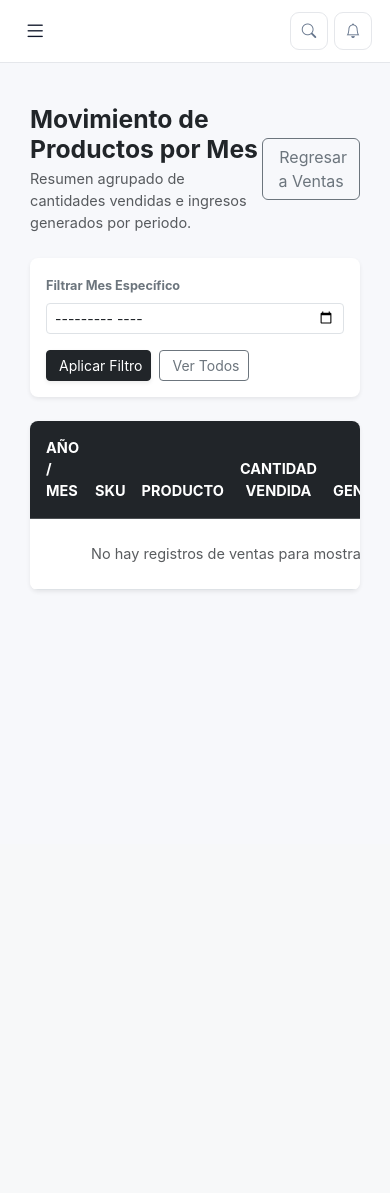
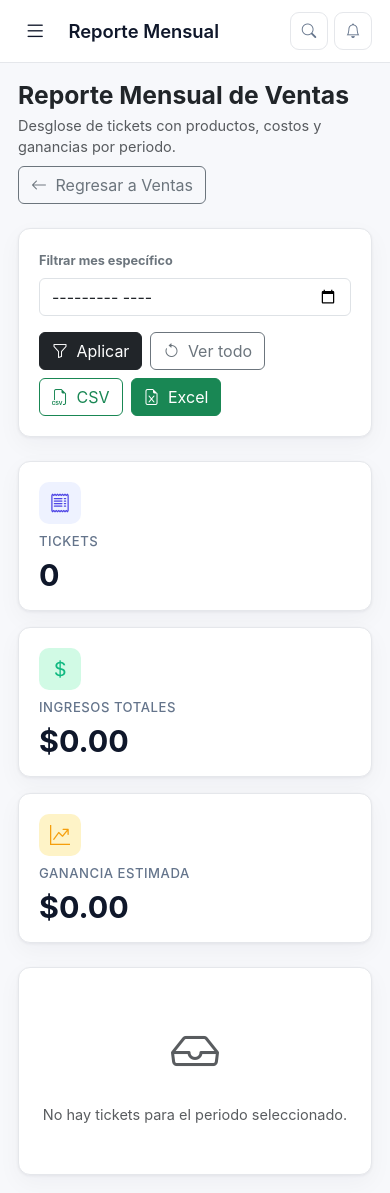
Before and after one commit to jraularanda-lab/comercial-link, a Flask app: page /ventas/reporte-mensual in a window 390 px wide. Before the commit the page ends 591 px from the top, so only its background shows below. Run offline with Flask 3, Linux system fonts and the light colour scheme; parts of the project's set-up code (start-up, migrations or seed data) failed here and were passed over.

Commit message:
feat: add monthly report with CSV/Excel export

```diff
--- a/requirements.txt
+++ b/requirements.txt
@@ -9,3 +9,4 @@ gunicorn
 python-dotenv
 cryptography
 requests
+openpyxl==3.1.5
--- a/templates/ventas/reporte_mensual.html
+++ b/templates/ventas/reporte_mensual.html
@@ -1,83 +1,189 @@
 {% extends "base.html" %}
+{% block title %}Reporte Mensual · Comercial Link{% endblock %}
+{% block page_title %}Reporte Mensual{% endblock %}
+
 {% block content %}
-<div class="container-fluid py-4">
-    <div class="d-flex justify-content-between align-items-center mb-4">
+
+<!-- Header -->
+<div class="d-flex flex-wrap justify-content-between align-items-center mb-4 gap-2">
   <div>
-            <h2 class="fw-bold text-dark mb-1">Movimiento de Productos por Mes</h2>
-            <p class="text-muted mb-0">Resumen agrupado de cantidades vendidas e ingresos generados por periodo.</p>
+    <h2 class="fw-bold text-dark mb-1">Reporte Mensual de Ventas</h2>
+    <p class="text-muted mb-0">Desglose de tickets con productos, costos y ganancias por periodo.</p>
   </div>
   <a href="{{ url_for('ventas.index') }}" class="btn btn-outline-secondary">
-            <i class="fas fa-arrow-left me-1"></i> Regresar a Ventas
+    <i class="bi bi-arrow-left me-1"></i> Regresar a Ventas
   </a>
 </div>
 
-    <!-- Tarjeta de Filtro por Mes -->
-    <div class="card shadow-sm border-0 mb-4 bg-white rounded-3">
-        <div class="card-body p-3">
+<!-- Filtro + Exportaciones -->
+<div class="cl-panel mb-4">
   <form method="GET" action="{{ url_for('ventas.reporte_mensual') }}" class="row g-3 align-items-end">
     <div class="col-md-4">
-                    <label for="mes" class="form-label small fw-bold text-secondary">Filtrar Mes Específico</label>
-                    <input type="month" class="form-control form-control-sm" id="mes" name="mes" value="{{ filtro_mes }}">
+      <label class="form-label small fw-bold text-secondary">Filtrar mes específico</label>
+      <input type="month" class="form-control" name="mes" value="{{ filtro_mes }}">
     </div>
-                <div class="col-md-4 d-flex gap-2">
-                    <button type="submit" class="btn btn-dark btn-sm shadow-sm">
-                        <i class="fas fa-filter me-1"></i> Aplicar Filtro
+
+    <div class="col-md-8 d-flex flex-wrap gap-2 justify-content-md-end">
+      <button type="submit" class="btn btn-dark">
+        <i class="bi bi-funnel me-1"></i> Aplicar
       </button>
-                    <a href="{{ url_for('ventas.reporte_mensual') }}" class="btn btn-outline-secondary btn-sm">
-                        <i class="fas fa-undo me-1"></i> Ver Todos
+      <a href="{{ url_for('ventas.reporte_mensual') }}" class="btn btn-outline-secondary">
+        <i class="bi bi-arrow-counterclockwise me-1"></i> Ver todo
+      </a>
+      <a href="{{ url_for('ventas.reporte_mensual_csv', mes=filtro_mes) }}"
+         class="btn btn-outline-success">
+        <i class="bi bi-filetype-csv me-1"></i> CSV
+      </a>
+      <a href="{{ url_for('ventas.reporte_mensual_excel', mes=filtro_mes) }}"
+         class="btn btn-success">
+        <i class="bi bi-file-earmark-excel me-1"></i> Excel
       </a>
     </div>
   </form>
 </div>
+
+<!-- KPIs resumen -->
+<div class="row g-3 mb-4">
+  <div class="col-12 col-md-4">
+    <div class="kpi">
+      <div class="kpi-icon primary"><i class="bi bi-receipt"></i></div>
+      <div class="kpi-label">Tickets</div>
+      <div class="kpi-value">{{ total_tickets }}</div>
+    </div>
+  </div>
+  <div class="col-12 col-md-4">
+    <div class="kpi">
+      <div class="kpi-icon success"><i class="bi bi-currency-dollar"></i></div>
+      <div class="kpi-label">Ingresos totales</div>
+      <div class="kpi-value">${{ "%.2f"|format(total_ingresos) }}</div>
+    </div>
+  </div>
+  <div class="col-12 col-md-4">
+    <div class="kpi">
+      <div class="kpi-icon warning"><i class="bi bi-graph-up-arrow"></i></div>
+      <div class="kpi-label">Ganancia estimada</div>
+      <div class="kpi-value">${{ "%.2f"|format(total_ganancia) }}</div>
+    </div>
+  </div>
 </div>
 
-    <!-- Tabla Agrupada por Mes -->
-    <div class="card shadow-sm border-0 rounded-3 overflow-hidden">
-        <div class="card-body p-0">
+<!-- Tickets agrupados por periodo -->
+{% if periodos %}
+  {% for periodo, tickets in periodos.items() %}
+    <div class="cl-panel mb-4">
+      <div class="d-flex justify-content-between align-items-center mb-3">
+        <div class="cl-panel-title mb-0">
+          <i class="bi bi-calendar-alt text-primary me-2"></i> Periodo: {{ periodo }}
+        </div>
+        <span class="badge bg-primary-subtle text-primary-emphasis">
+          {{ tickets|length }} ticket{{ 's' if tickets|length != 1 else '' }}
+        </span>
+      </div>
+
+      <div class="accordion" id="acc-{{ periodo }}">
+        {% for t in tickets %}
+          <div class="accordion-item mb-2 border rounded-3 overflow-hidden">
+            <h2 class="accordion-header">
+              <button class="accordion-button collapsed px-3 py-2" type="button"
+                      data-bs-toggle="collapse"
+                      data-bs-target="#tk-{{ t.folio|replace('.','_')|replace('/','_') }}">
+                <div class="d-flex flex-wrap align-items-center w-100 gap-3 pe-3">
+                  <span class="badge bg-dark">#{{ t.folio }}</span>
+                  <span class="small text-muted">
+                    <i class="bi bi-calendar3 me-1"></i>
+                    {{ t.fecha.strftime('%d/%m/%Y') if t.fecha else '—' }}
+                  </span>
+                  <span class="small">
+                    <i class="bi bi-person me-1"></i> {{ t.cliente }}
+                  </span>
+                  <span class="badge bg-info-subtle text-info-emphasis">{{ t.canal }}</span>
+                  <span class="badge
+                    {% if t.estatus == 'COMPLETADA' %}bg-success-subtle text-success-emphasis
+                    {% elif t.estatus == 'CANCELADA' %}bg-danger-subtle text-danger-emphasis
+                    {% else %}bg-secondary-subtle text-secondary-emphasis{% endif %}">
+                    {{ t.estatus }}
+                  </span>
+                  <span class="ms-auto fw-bold text-success">${{ "%.2f"|format(t.total) }}</span>
+                </div>
+              </button>
+            </h2>
+            <div id="tk-{{ t.folio|replace('.','_')|replace('/','_') }}"
+                 class="accordion-collapse collapse"
+                 data-bs-parent="#acc-{{ periodo }}">
+              <div class="accordion-body p-0">
                 <div class="table-responsive">
-                <table class="table table-hover align-middle mb-0">
-                    <thead class="table-dark text-uppercase fs-7">
+                  <table class="table table-sm mb-0 align-middle">
+                    <thead class="table-light">
                       <tr>
-                            <th class="py-3 ps-3">Año / Mes</th>
-                            <th class="py-3">SKU</th>
-                            <th class="py-3">Producto</th>
-                            <th class="py-3 text-center">Cantidad Vendida</th>
-                            <th class="py-3 text-end pe-3">Total Generado</th>
+                        <th class="ps-3">SKU</th>
+                        <th>Producto</th>
+                        <th class="text-center">Cant.</th>
+                        <th class="text-end">P. Unit.</th>
+                        <th class="text-end">Costo Unit.</th>
+                        <th class="text-end">Subtotal</th>
+                        <th class="text-end pe-3">Ganancia</th>
                       </tr>
                     </thead>
                     <tbody>
-                        {% set ns = namespace(current_period="") %}
-                        {% for row in resultados %}
-                            {% set period_key = row.anio ~ '-' ~ "%02d"|format(row.mes|int) %}
-
-                            <!-- Separador visual o indicador de cambio de mes -->
-                            {% if ns.current_period != period_key %}
-                                {% set ns.current_period = period_key %}
-                                <tr class="table-secondary fw-bold">
-                                    <td colspan="5" class="ps-3 text-dark">
-                                        <i class="fas fa-calendar-alt me-2 text-primary"></i> Periodo: {{ period_key }}
+                      {% for d in t.detalles %}
+                        <tr>
+                          <td class="ps-3">
+                            <span class="badge bg-light text-dark border">{{ d.sku }}</span>
                           </td>
-                                </tr>
-                            {% endif %}
-
-                            <tr>
-                                <td class="ps-3 text-muted small">{{ period_key }}</td>
-                                <td><span class="badge bg-light text-dark border">{{ row.sku or 'N/A' }}</span></td>
-                                <td class="fw-semibold text-dark">{{ row.nombre }}</td>
-                                <td class="text-center fw-bold text-primary">{{ row.total_cantidad }}</td>
-                                <td class="text-end fw-bold text-success pe-3">${{ "%.2f"|format(row.total_dinero) }}</td>
-                            </tr>
-                        {% else %}
-                        <tr>
-                            <td colspan="5" class="text-center py-4 text-muted">
-                                No hay registros de ventas para mostrar.
+                          <td class="fw-semibold">{{ d.nombre }}</td>
+                          <td class="text-center">{{ d.cantidad }}</td>
+                          <td class="text-end">${{ "%.2f"|format(d.precio_unitario) }}</td>
+                          <td class="text-end text-muted">${{ "%.2f"|format(d.costo_unitario) }}</td>
+                          <td class="text-end fw-semibold">${{ "%.2f"|format(d.subtotal) }}</td>
+                          <td class="text-end pe-3
+                            {% if d.ganancia_linea >= 0 %}text-success{% else %}text-danger{% endif %}">
+                            ${{ "%.2f"|format(d.ganancia_linea) }}
                           </td>
                         </tr>
                       {% endfor %}
                     </tbody>
+                    <tfoot class="table-light">
+                      <tr>
+                        <td colspan="5" class="text-end fw-semibold ps-3">Subtotal:</td>
+                        <td class="text-end fw-semibold">${{ "%.2f"|format(t.subtotal) }}</td>
+                        <td></td>
+                      </tr>
+                      {% if t.descuento > 0 %}
+                      <tr>
+                        <td colspan="5" class="text-end fw-semibold ps-3">Descuento:</td>
+                        <td class="text-end text-danger">-${{ "%.2f"|format(t.descuento) }}</td>
+                        <td></td>
+                      </tr>
+                      {% endif %}
+                      <tr>
+                        <td colspan="5" class="text-end fw-bold ps-3">Total ticket:</td>
+                        <td class="text-end fw-bold text-success">${{ "%.2f"|format(t.total) }}</td>
+                        <td class="text-end pe-3 fw-bold
+                          {% if t.ganancia >= 0 %}text-success{% else %}text-danger{% endif %}">
+                          ${{ "%.2f"|format(t.ganancia) }}
+                        </td>
+                      </tr>
+                      <tr>
+                        <td colspan="5" class="text-end text-muted small ps-3">Costo total:</td>
+                        <td colspan="2" class="text-end text-muted small pe-3">
+                          ${{ "%.2f"|format(t.total_costo) }}
+                        </td>
+                      </tr>
+                    </tfoot>
                   </table>
                 </div>
               </div>
             </div>
           </div>
+        {% endfor %}
+      </div>
+    </div>
+  {% endfor %}
+{% else %}
+  <div class="cl-panel text-center py-5">
+    <i class="bi bi-inbox text-muted" style="font-size:3rem"></i>
+    <p class="text-muted mt-3 mb-0">No hay tickets para el periodo seleccionado.</p>
+  </div>
+{% endif %}
+
 {% endblock %}
```
Also changed, not shown: blueprints/ventas.py (+373 -44 lines), templates/dashboard.html (+19 -31 lines). Lines whose indentation alone changed are shown as unchanged.
